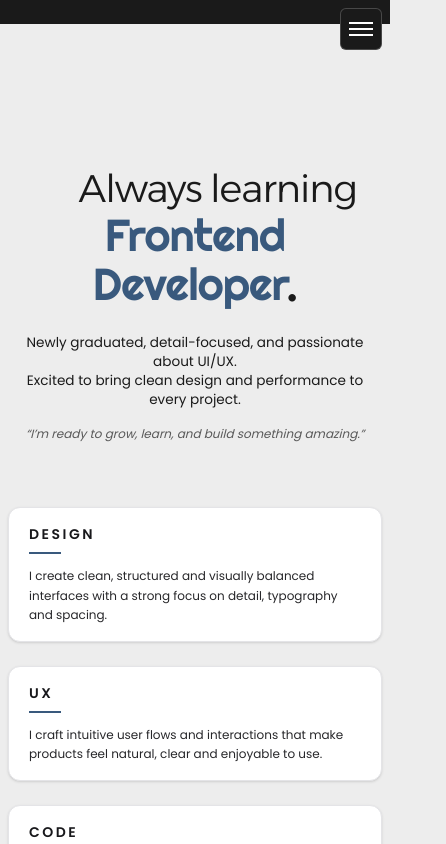
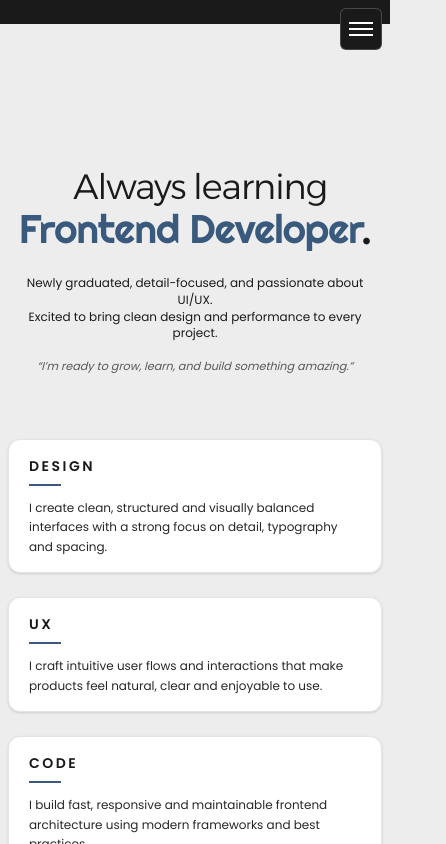
Before and after one commit to adigic/Portfolio, a Next.js app: page / in a window 390 px wide. Shown: the top 844 px of the page, 446 px wide, since content can reach past the window. Built offline with nearby package versions, Linux system fonts and the light colour scheme.

Commit message:
text ändringar

```diff
--- a/src/app/components/Hero.tsx
+++ b/src/app/components/Hero.tsx
@@ -112,7 +112,7 @@ export function Hero() {
           <span
             className="
               block font-light
-              text-[clamp(2.4rem,6vw,3.5rem)]
+              text-[clamp(2.2rem,6vw,3.5rem)]
             "
             style={{ minWidth: `${longestCh}ch` }}
           >
@@ -122,7 +122,7 @@ export function Hero() {
 <span
   className="
     block text-accent font-righteous
-    text-[clamp(2.8rem,8vw,5rem)]
+    text-[clamp(2.5rem,8vw,5rem)]
   "
 >
   Frontend Developer<span className="text-brand">.</span>
@@ -134,7 +134,7 @@ export function Hero() {
 <p
   className="
     mt-6 max-w-5xl mx-auto text-brand
-    text-[clamp(0.85rem,1.9vw,1.7rem)]
+    text-[clamp(0.75rem,1.9vw,1.7rem)]
     leading-[1.4]
   "
 >
@@ -151,7 +151,7 @@ export function Hero() {
 <p
   className="
     mt-4 max-w-[60ch] mx-auto italic text-brand/70
-    text-[clamp(0.75rem,1.3vw,1.2rem)]
+    text-[clamp(0.70rem,1.3vw,1.2rem)]
   "
 >
           “I&rsquo;m ready to grow, learn, and build something amazing.”
```
